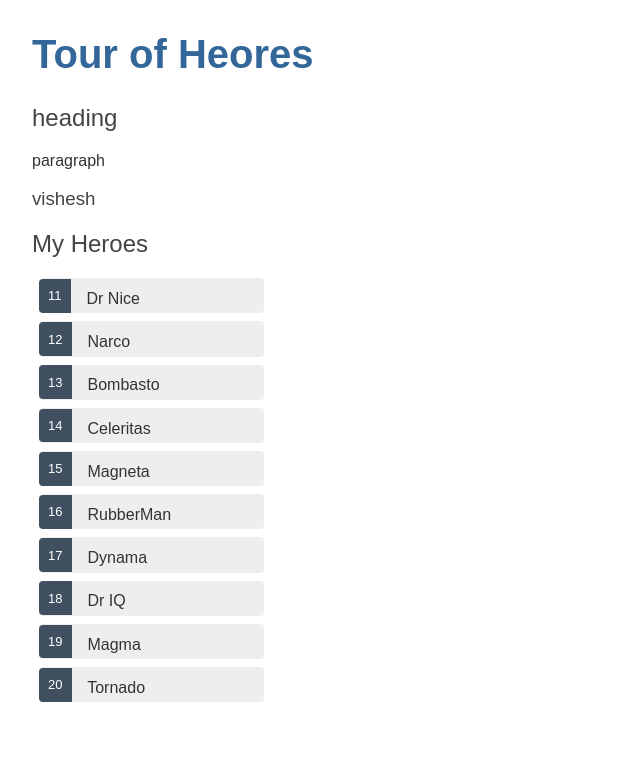
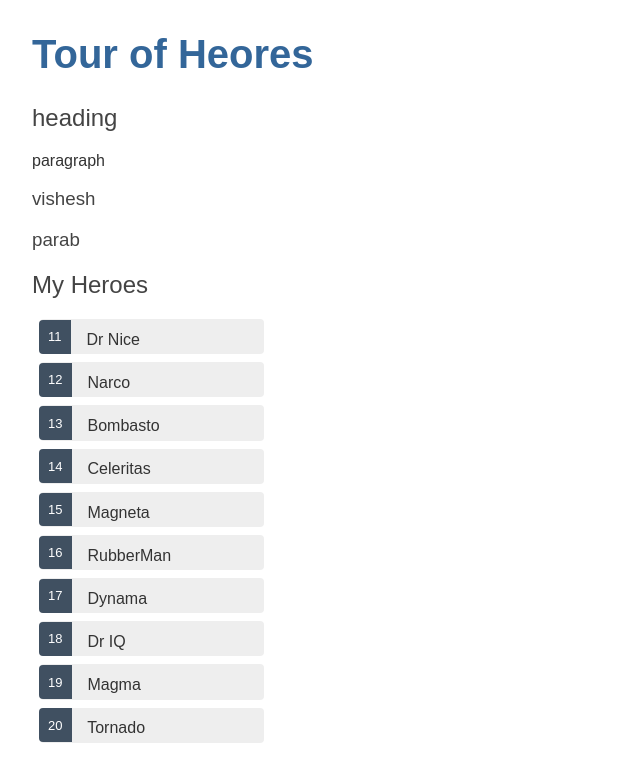
Before and after one commit to visheshparab/php-demo, an Angular app: page / in a window 1280 px wide. Shown: the top 782 px of the page, without its empty margins (0-640 px from the left). Built offline with nearby package versions, Linux system fonts and the light colour scheme.

Commit message:
Update app.component.html
added heading surname

```diff
--- a/src/app/app.component.html
+++ b/src/app/app.component.html
@@ -2,4 +2,5 @@
 <h2>heading</h2>
 <p>paragraph</p>
 <h3>vishesh</h3>
+<h3>parab</h3>
 <app-heroes></app-heroes>
```
